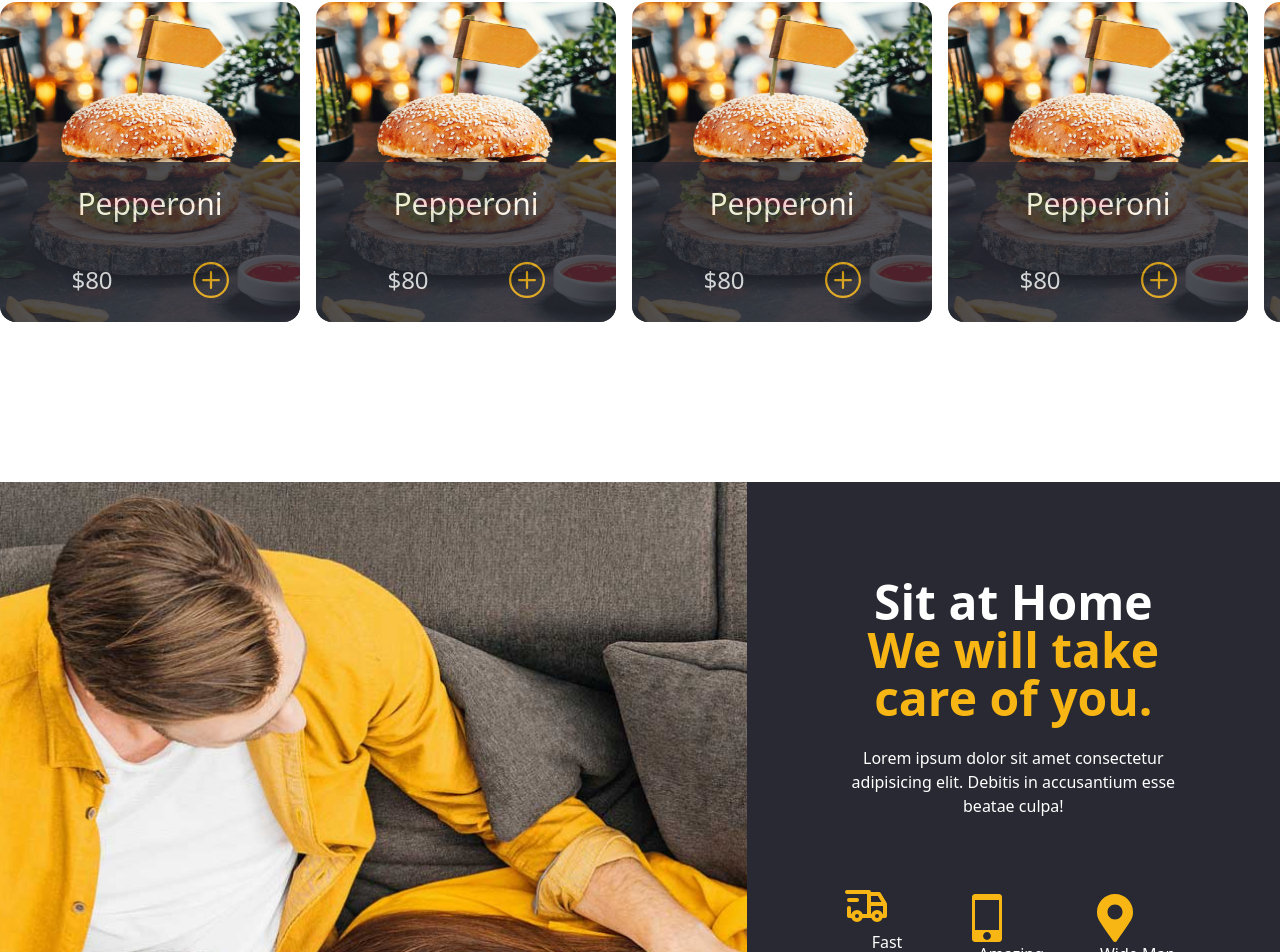
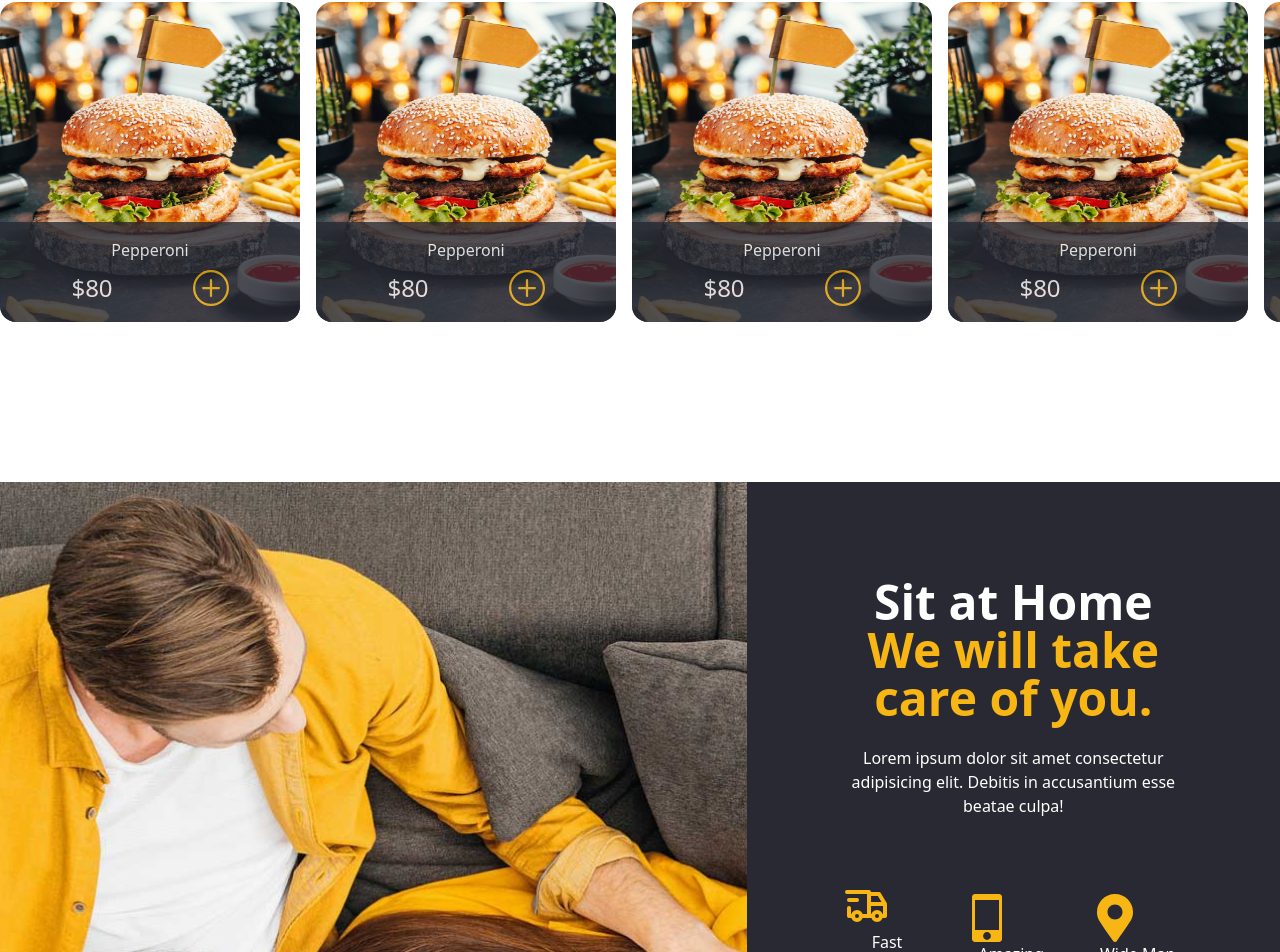
Before and after one commit to Marcos8060/Deliveroo, a React (Create React App) app: page / in a window 1280 px wide. Shown: the part 1612-2564 px from the top of the page. Built offline with nearby package versions, Linux system fonts and the light colour scheme.

Commit message:
made a minor change in the products component

```diff
--- a/src/components/Products.js
+++ b/src/components/Products.js
@@ -45,8 +45,8 @@ const Products = () => {
 
           <div className="relative hover:cursor-pointer card--wrapper">
             <img className='h-80 w-80 rounded-2xl' src={burger} alt='burger' />
-            <div className="absolute bottom-0 left-0 right-0 px-2 py-4 h-1/2 bg-black rounded-bl-2xl rounded-br-2xl	flex flex-col justify-center items-center w-12/12 opacity-80 text-white">
-              <p className='text-3xl mb-10 font-thin'>Pepperoni</p>
+            <div className="absolute bottom-0 left-0 right-0 px-2 py-4 h-2/12 bg-black rounded-bl-2xl rounded-br-2xl	flex flex-col justify-center items-center w-12/12 opacity-80 text-white">
+              <p className='mb-2'>Pepperoni</p>
               <div className="flex items-center justify-between">
                 <p className='text-2xl mr-10'>$80</p>
                 <BsPlusCircle className='text-yellow text-4xl ml-10'/>
@@ -56,8 +56,8 @@ const Products = () => {
 
           <div className="relative hover:cursor-pointer card--wrapper">
             <img className='h-80 w-80 rounded-2xl' src={burger} alt='burger' />
-            <div className="absolute bottom-0 left-0 right-0 px-2 py-4 h-1/2 bg-black rounded-bl-2xl rounded-br-2xl	flex flex-col justify-center items-center w-12/12 opacity-80 text-white">
-              <p className='text-3xl mb-10 font-thin'>Pepperoni</p>
+            <div className="absolute bottom-0 left-0 right-0 px-2 py-4 h-2/12 bg-black rounded-bl-2xl rounded-br-2xl	flex flex-col justify-center items-center w-12/12 opacity-80 text-white">
+              <p className='mb-2'>Pepperoni</p>
               <div className="flex items-center justify-between">
                 <p className='text-2xl mr-10'>$80</p>
                 <BsPlusCircle className='text-yellow text-4xl ml-10'/>
@@ -67,8 +67,8 @@ const Products = () => {
 
           <div className="relative hover:cursor-pointer card--wrapper">
             <img className='h-80 w-80 rounded-2xl' src={burger} alt='burger' />
-            <div className="absolute bottom-0 left-0 right-0 px-2 py-4 h-1/2 bg-black rounded-bl-2xl rounded-br-2xl	flex flex-col justify-center items-center w-12/12 opacity-80 text-white">
-              <p className='text-3xl mb-10 font-thin'>Pepperoni</p>
+            <div className="absolute bottom-0 left-0 right-0 px-2 py-4 h-2/12 bg-black rounded-bl-2xl rounded-br-2xl	flex flex-col justify-center items-center w-12/12 opacity-80 text-white">
+              <p className='mb-2'>Pepperoni</p>
               <div className="flex items-center justify-between">
                 <p className='text-2xl mr-10'>$80</p>
                 <BsPlusCircle className='text-yellow text-4xl ml-10'/>
@@ -78,8 +78,8 @@ const Products = () => {
 
           <div className="relative hover:cursor-pointer card--wrapper">
             <img className='h-80 w-80 rounded-2xl' src={burger} alt='burger' />
-            <div className="absolute bottom-0 left-0 right-0 px-2 py-4 h-1/2 bg-black rounded-bl-2xl rounded-br-2xl	flex flex-col justify-center items-center w-12/12 opacity-80 text-white">
-              <p className='text-3xl mb-10 font-thin'>Pepperoni</p>
+            <div className="absolute bottom-0 left-0 right-0 px-2 py-4 h-2/12 bg-black rounded-bl-2xl rounded-br-2xl	flex flex-col justify-center items-center w-12/12 opacity-80 text-white">
+              <p className='mb-2'>Pepperoni</p>
               <div className="flex items-center justify-between">
                 <p className='text-2xl mr-10'>$80</p>
                 <BsPlusCircle className='text-yellow text-4xl ml-10'/>
@@ -89,8 +89,8 @@ const Products = () => {
 
           <div className="relative hover:cursor-pointer card--wrapper">
             <img className='h-80 w-80 rounded-2xl' src={burger} alt='burger' />
-            <div className="absolute bottom-0 left-0 right-0 px-2 py-4 h-1/2 bg-black rounded-bl-2xl rounded-br-2xl	flex flex-col justify-center items-center w-12/12 opacity-80 text-white">
-              <p className='text-3xl mb-10 font-thin'>Pepperoni</p>
+            <div className="absolute bottom-0 left-0 right-0 px-2 py-4 h-2/12 bg-black rounded-bl-2xl rounded-br-2xl	flex flex-col justify-center items-center w-12/12 opacity-80 text-white">
+              <p className='mb-2'>Pepperoni</p>
               <div className="flex items-center justify-between">
                 <p className='text-2xl mr-10'>$80</p>
                 <BsPlusCircle className='text-yellow text-4xl ml-10'/>
```
